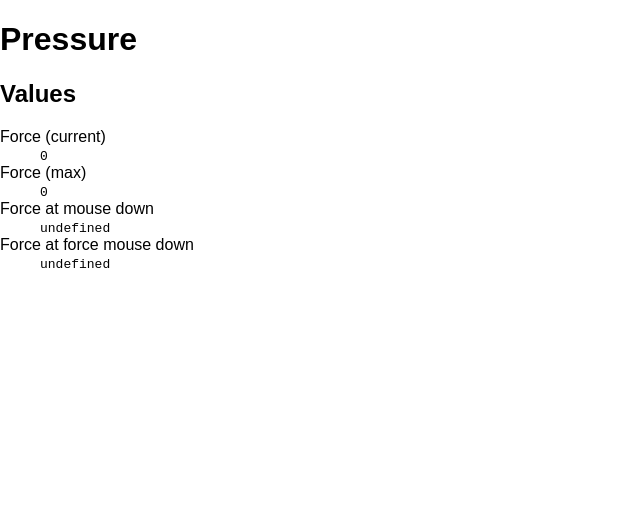
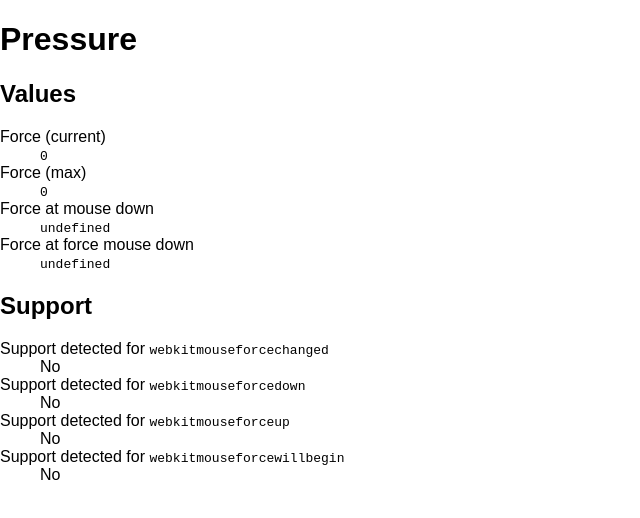
Before and after one commit to j-/pressure, a React app: page / in a window 1280 px wide. Shown: the top 518 px of the page, without its empty margins (0-640 px from the left). Built offline with nearby package versions, Linux system fonts and the light colour scheme.

Commit message:
Add section on support detection

```diff
--- a/src/components/App.tsx
+++ b/src/components/App.tsx
@@ -1,5 +1,6 @@
 import * as React from 'react';
 import SectionForces from './SectionForces';
+import SectionSupport from './SectionSupport';
 
 const App: React.StatelessComponent = () => (
 	<div className="App">
@@ -7,6 +8,9 @@ const App: React.StatelessComponent = () => (
 
 		<h2>Values</h2>
 		<SectionForces />
+
+		<h2>Support</h2>
+		<SectionSupport />
 	</div>
 );
 
--- /dev/null
+++ b/src/components/SectionSupport.tsx
@@ -0,0 +1,21 @@
+import * as React from 'react';
+
+const SectionSupport: React.StatelessComponent = () => (
+	<section className="SectionSupport">
+		<dl>
+			<dt>Support detected for <code>webkitmouseforcechanged</code></dt>
+			<dd>{typeof window['onwebkitmouseforcechanged'] !== 'undefined' ? 'Yes' : 'No'}</dd>
+
+			<dt>Support detected for <code>webkitmouseforcedown</code></dt>
+			<dd>{typeof window['onwebkitmouseforcedown'] !== 'undefined' ? 'Yes' : 'No'}</dd>
+
+			<dt>Support detected for <code>webkitmouseforceup</code></dt>
+			<dd>{typeof window['onwebkitmouseforceup'] !== 'undefined' ? 'Yes' : 'No'}</dd>
+
+			<dt>Support detected for <code>webkitmouseforcewillbegin</code></dt>
+			<dd>{typeof window['onwebkitmouseforcewillbegin'] !== 'undefined' ? 'Yes' : 'No'}</dd>
+		</dl>
+	</section>
+);
+
+export default SectionSupport;
```
